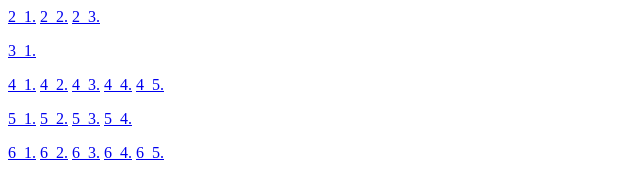
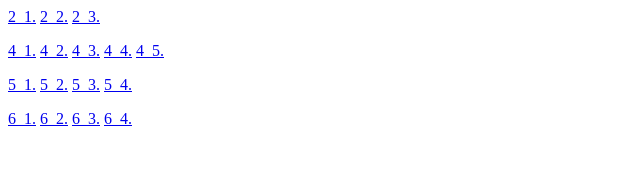
Before and after one commit to Chibrashke/week2, a plain HTML site: page index.html in a window 1280 px wide. Shown: the whole page, without its empty margins (0-640 px from the left). Drawn offline with Linux system fonts and the light colour scheme.

Commit message:
Update index.html

```diff
--- a/index.html
+++ b/index.html
@@ -2,8 +2,6 @@
     <a href="week_2/2/2_1.html">2_1.</a>
     <a href="week_2/2/2_2.html">2_2.</a>
     <a href="week_2/2/2_3.html">2_3.</a>
-    <p></p>
-    <a href="week_2/3/3_1.html">3_1.</a>
     <p></p>
     <a href="week_2/4/4_1.html">4_1.</a>
     <a href="week_2/4/4_2.html">4_2.</a>
@@ -20,5 +18,4 @@
     <a href="week_2/6/6_2.html">6_2.</a>
     <a href="week_2/6/6_3.html">6_3.</a>
     <a href="week_2/6/6_4.html">6_4.</a>
-    <a href="week_2/6/6_5.html">6_5.</a>
 </html>
```
